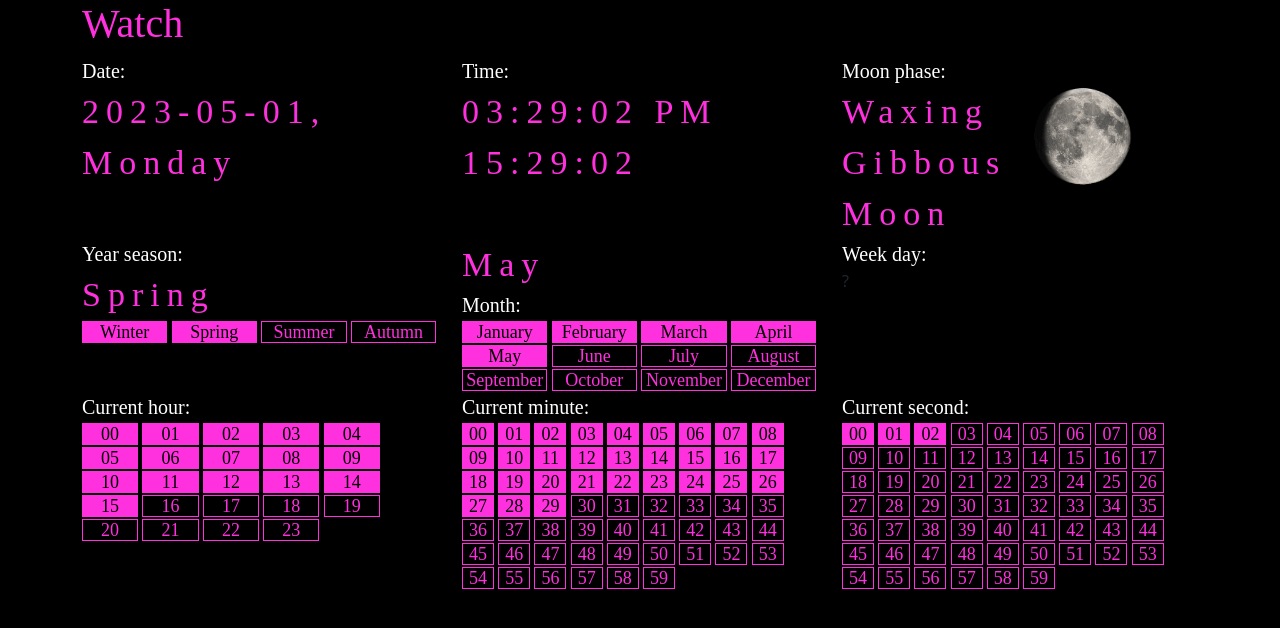
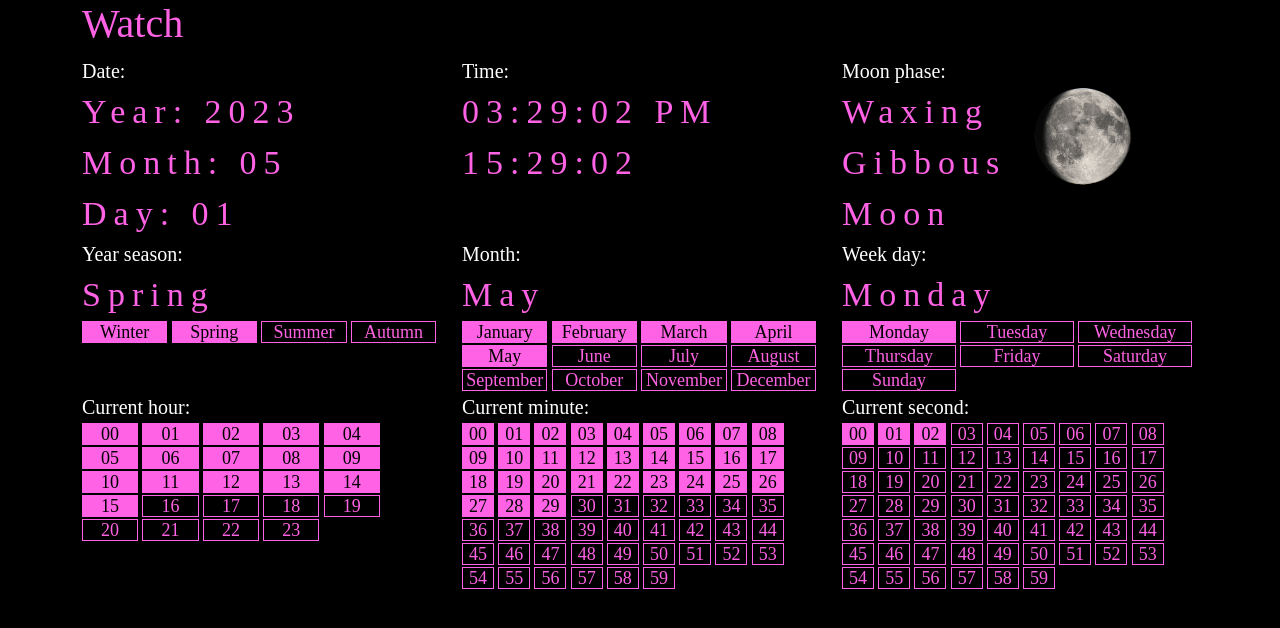
Before and after one commit to volodymyroliinyk/html-js-watch, a plain HTML site: page index.html in a window 1280 px wide. Drawn offline with nearby package versions, Linux system fonts and the light colour scheme; a web font is replaced by a local one.

Commit message:
third commit

```diff
--- a/assets/css/style.css
+++ b/assets/css/style.css
@@ -4,11 +4,11 @@ body {
 
 .header1 {
     font-family: Orbitron;
-    color: #ff30dd;
+    color: #ff62e4;
 }
 
 .clock {
-    color: #ff30dd;
+    color: #ff62e4;
     font-size: 34px;
     font-family: Orbitron;
     letter-spacing: 7px;
@@ -69,21 +69,34 @@ body {
     text-align: center;
 }
 
+.week-days-loader-item {
+    display: inline-block;
+    border: 1px solid;
+    width: 32.0%;
+    height: 22px;
+    font-family: Orbitron;
+    font-size: 18px;
+    line-height: 20px;
+    text-align: center;
+}
+
 .seconds-loader-item-normal-color,
 .minutes-loader-item-normal-color,
 .hours-loader-item-normal-color,
 .year-seasons-loader-item-normal-color,
-.months-loader-item-normal-color {
-    border-color: #ff30dd;
-    color: #ff30dd;
+.months-loader-item-normal-color,
+.week-days-loader-item-normal-color {
+    border-color: #ff62e4;
+    color: #ff62e4;
 }
 
 .seconds-loader-item-inverted-color,
 .minutes-loader-item-inverted-color,
 .hours-loader-item-inverted-color,
 .year-seasons-loader-item-inverted-color,
-.months-loader-item-inverted-color {
-    border-color: #ff30dd;
+.months-loader-item-inverted-color,
+.week-days-loader-item-inverted-color {
+    border-color: #ff62e4;
     color: #000;
-    background: #ff30dd;
+    background: #ff62e4;
 }
--- a/index.html
+++ b/index.html
@@ -93,8 +93,9 @@
                 </div>
             </div>
             <div class="col">
+
+                <div class="clock-section-title">Month:</div>
                 <div id="Month" class="clock"></div>
-                <div class="clock-section-title">Month:</div>
                 <div class="months-loader">
                     <div class="months-loader-item months-loader-item-normal-color month_01" data-month_id="01">
                         January
@@ -133,8 +134,32 @@
                 </div>
             </div>
             <div class="col">
+
                 <div class="clock-section-title">Week day:</div>
-                ?
+                <div id="WeekDay" class="clock"></div>
+                <div class="week-days-loader">
+                    <div class="week-days-loader-item week-days-loader-item-normal-color week-day-id_1"
+                         data-week_day_id="1">Monday
+                    </div>
+                    <div class="week-days-loader-item week-days-loader-item-normal-color week-day-id_2"
+                         data-week_day_id="2">Tuesday
+                    </div>
+                    <div class="week-days-loader-item week-days-loader-item-normal-color week-day-id_3"
+                         data-week_day_id="3">Wednesday
+                    </div>
+                    <div class="week-days-loader-item week-days-loader-item-normal-color week-day-id_4"
+                         data-week_day_id="4">Thursday
+                    </div>
+                    <div class="week-days-loader-item week-days-loader-item-normal-color week-day-id_5"
+                         data-week_day_id="5">Friday
+                    </div>
+                    <div class="week-days-loader-item week-days-loader-item-normal-color week-day-id_6"
+                         data-week_day_id="6">Saturday
+                    </div>
+                    <div class="week-days-loader-item week-days-loader-item-normal-color week-day-id_0"
+                         data-week_day_id="0">Sunday
+                    </div>
+                </div>
             </div>
         </div>
 
@@ -330,7 +355,7 @@
             this.currentMonthOriginal = this.date.getMonth(); // 0 - 11.
             this.currentMonth = (this.date.getMonth() + 1); // With correction.
             this.currentDay = this.date.getDate();
-            this.weekDayNames = ['Sunday', 'Monday', 'Tuesday', 'Wednesday', 'Thursday', 'Friday', 'Saturday'];
+
             if (!this.currentMonth.toString().startsWith("0") || this.currentMonth === 0) {
                 this.currentMonth = (this.currentMonth < 10) ? ("0" + this.currentMonth) : this.currentMonth;
             }
@@ -338,7 +363,18 @@
 
                 this.currentDay = (this.currentDay < 10) ? ("0" + this.currentDay) : this.currentDay;
             }
+
+            this.weekDayNames = {
+                0: 'Sunday',
+                1: 'Monday',
+                2: 'Tuesday',
+                3: 'Wednesday',
+                4: 'Thursday',
+                5: 'Friday',
+                6: 'Saturday',
+            };
             this.currentWeekDayName = this.weekDayNames[this.date.getDay()];
+
             this.moonPhaseNames = {
                 0: "New Moon",
                 1: "Waxing Crescent Moon",
@@ -376,7 +412,7 @@
         showDate() {
             this.currentYear = this.date.getFullYear();
 
-            let dateString = this.currentYear + "-" + this.currentMonth + "-" + this.currentDay + ', ' + this.currentWeekDayName;
+            let dateString = "Year: " + this.currentYear + "\nMonth: " + this.currentMonth + "\nDay: " + this.currentDay;
             console.log(this.currentYear);
             console.log(dateString);
             document.getElementById("Date").innerText = dateString;
@@ -531,6 +567,10 @@
             return this.months[monthId];
         }
 
+        getWeekDayName(weekDayId) {
+            return this.weekDayNames[weekDayId];
+        }
+
         getCurrentYearSeasonName() {
             return this.yearSeasons[this.getCurrentYearSeasonId()];
         }
@@ -574,6 +614,13 @@
             document.getElementById("Month").innerText = currentMonthName;
 
             setTimeout(this.showMonth, 86400);
+        }
+
+        showWeekDay() {
+// console.log(this.currentWeekDayName)
+            document.getElementById("WeekDay").innerText = this.currentWeekDayName;
+
+            setTimeout(this.showWeekDay, 86400);
         }
 
         switchSecondsLoader(currentSecond) {
@@ -701,6 +748,23 @@
             document.querySelector('.month_' + currentMonthId).classList.add('months-loader-item-inverted-color');
         }
 
+        switchWeekDaysLoader(currentWeekDayId) {
+            console.log(currentWeekDayId)
+            var weekDayLoaderItemElements = document.querySelectorAll('.week-days-loader-item');
+
+            for (let k in weekDayLoaderItemElements) {
+                if (weekDayLoaderItemElements.hasOwnProperty(k)) {
+                    if (weekDayLoaderItemElements[k].getAttribute('data-week_day_id') < currentWeekDayId) {
+                        weekDayLoaderItemElements[k].classList.remove('data-weeks-loader-item-normal-color')
+                        weekDayLoaderItemElements[k].classList.add('data-weeks-loader-item-inverted-color')
+                    }
+                }
+            }
+
+            document.querySelector('.week-day-id_' + currentWeekDayId).classList.remove('week-days-loader-item-normal-color');
+            document.querySelector('.week-day-id_' + currentWeekDayId).classList.add('week-days-loader-item-inverted-color');
+        }
+
         showSecondsLoader() {
             try {
                 var currentSecond = this.date.getSeconds(); // 0 - 59
@@ -780,6 +844,18 @@
                 console.log(e);
             }
         }
+
+        showWeekDaysLoaderLoader() {
+            try {
+                this.switchWeekDaysLoader(this.date.getDay());
+
+                setTimeout(function () {
+                    (new Clock()).showWeekDaysLoaderLoader();
+                }, 1000);
+            } catch (e) {
+                console.log(e);
+            }
+        }
     }
 
     (function () {
@@ -794,6 +870,8 @@
         (new Clock()).showYearSeasonsLoader();
         (new Clock()).showMonth();
         (new Clock()).showMonthsLoader();
+        (new Clock()).showWeekDay();
+        (new Clock()).showWeekDaysLoaderLoader();
     })();
 
 </script>
```
